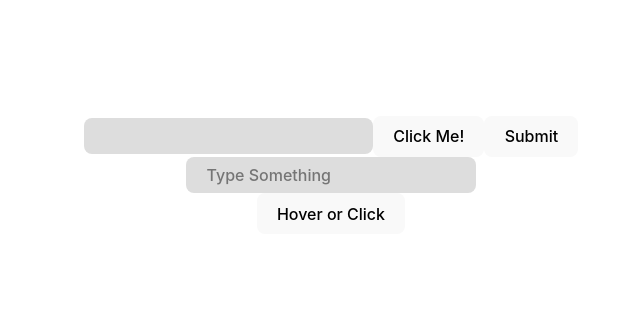
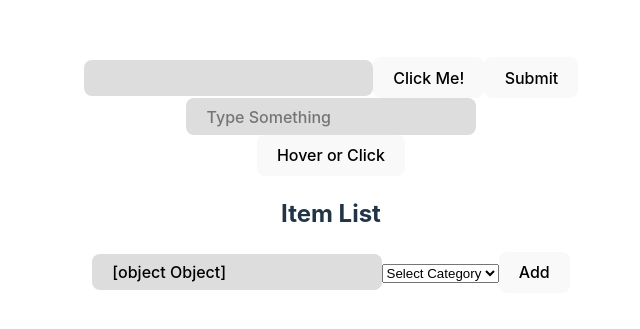
Before and after one commit to aufKeihlePascual/PDC20-M5, a React (Vite) app: page / in a window 1280 px wide. Shown: the part 241-570 px from the top of the page, without its empty margins (309-949 px from the left). Built offline with nearby package versions, Linux system fonts and the light colour scheme.

Commit message:
Added ItemList events for selecting different item categories with editing

```diff
--- a/src/Events/MainEvent.jsx
+++ b/src/Events/MainEvent.jsx
@@ -2,6 +2,7 @@ import React from "react";
 import EventonClick from "./EventonClick";
 import KeyboardEvent from "./KeyboardEvent";
 import MouseEvent from "./MouseEvent";
+import ItemList from "./ItemList";
 
 function MainEvent() {
     return (
@@ -9,6 +10,7 @@ function MainEvent() {
             <EventonClick/>
             <KeyboardEvent/>
             <MouseEvent/>
+            <ItemList/>
         </div>
     );
 }
```
